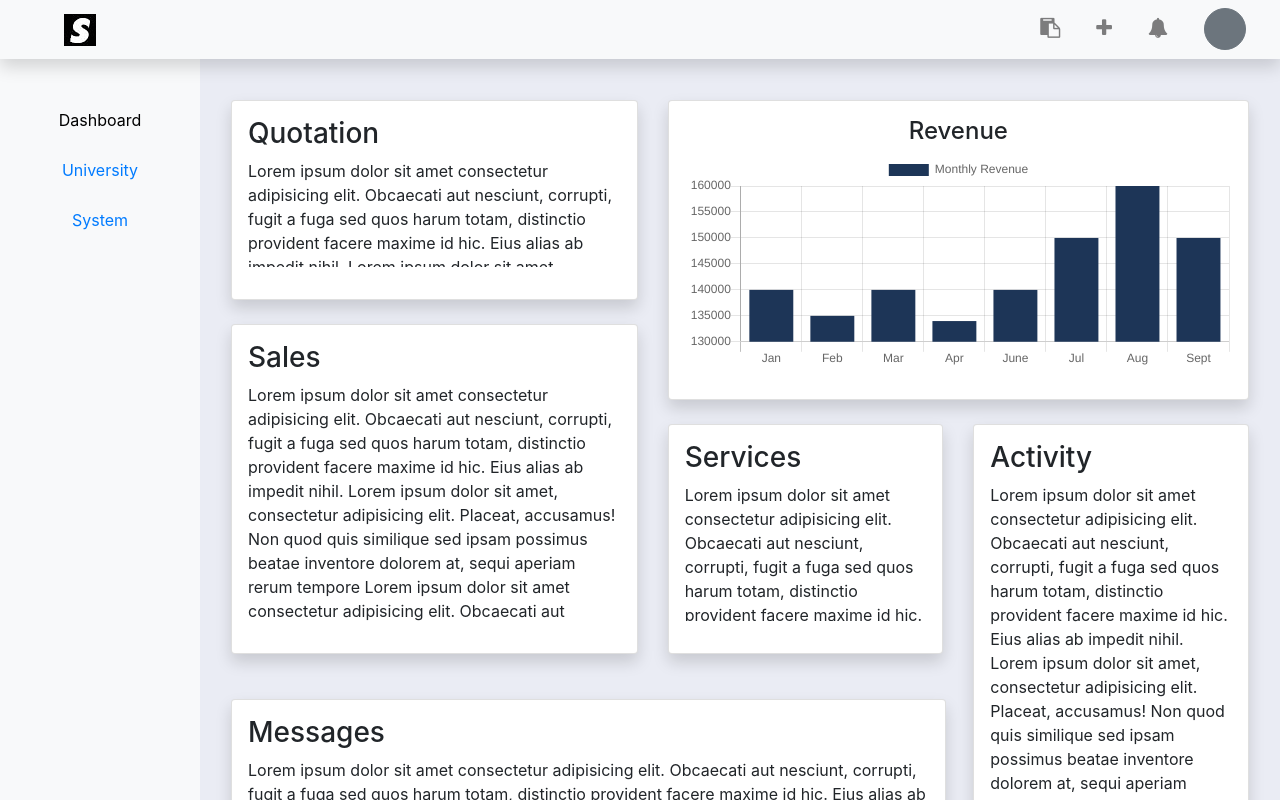
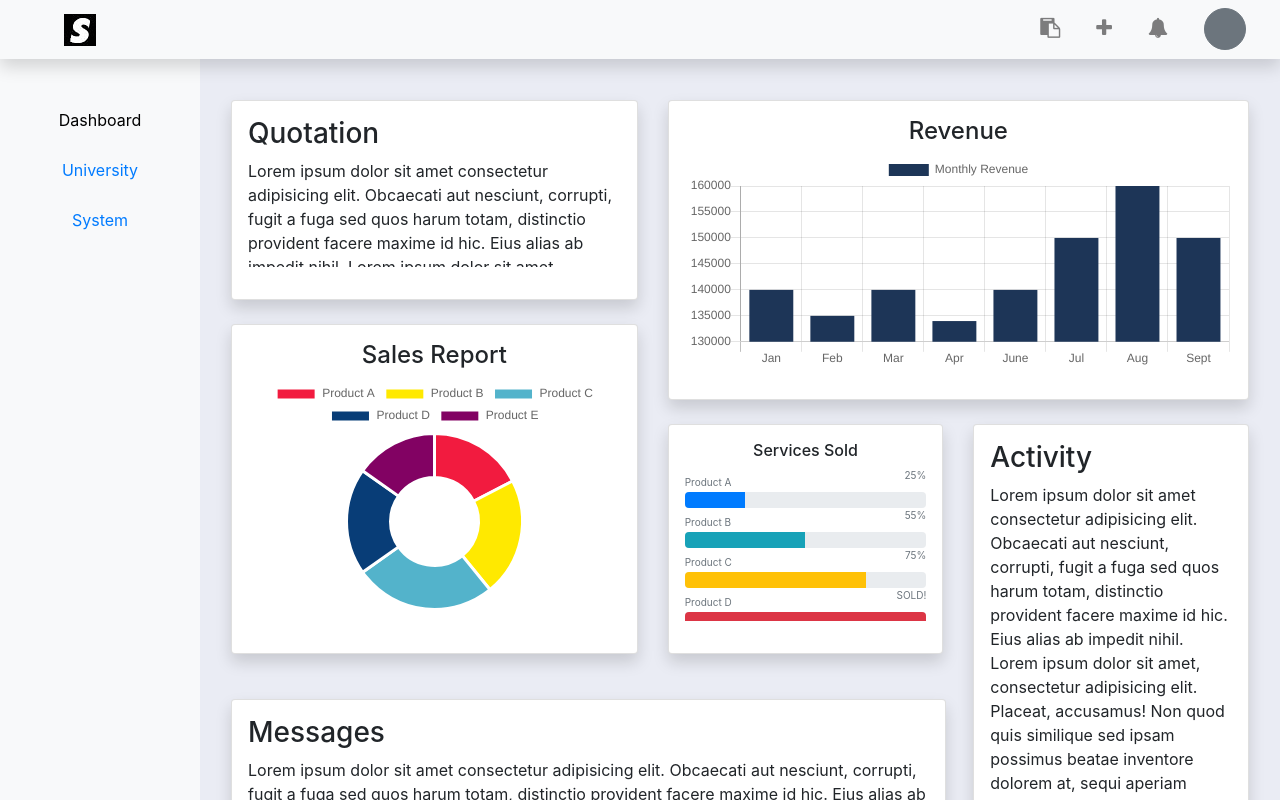
Before and after one commit to kaushikbhat07/starwisp-admin, a React (Create React App) app: page /home in a window 1280 px wide. Shown: the top 800 px of the page. Built offline with nearby package versions, Linux system fonts and the light colour scheme.

Commit message:
Progress bar

```diff
--- a/src/components/content/Revenue.js
+++ b/src/components/content/Revenue.js
@@ -1,5 +1,5 @@
 import React, { useState } from 'react';
-import { Card, CardBody, CardTitle } from 'reactstrap';
+import { Card } from 'reactstrap';
 import './Revenue.css'
 import { Bar } from 'react-chartjs-2';
 
--- a/src/components/content/Sales.js
+++ b/src/components/content/Sales.js
@@ -1,17 +1,29 @@
 import React, { useState } from 'react';
 import { Card } from 'reactstrap';
 import './Sales.css'
+import { Pie, Doughnut } from 'react-chartjs-2';
 
 function Sales() {
 	// const [count, setCount] = useState(0);
+
+	const data = {
+		labels: ['Product A', 'Product B', 'Product C', 'Product D', 'Product E'],
+		datasets: [{
+			label: "Sales Report",
+			backgroundColor: ['#f21b3f', '#ffe900', '#53b3cb', '#083d77', '#820263', '#5e3719'],
+			borderColor: '#fff',
+			data: [4000, 5000, 6000, 4500, 3500],
+			borderWidth: "3"
+		}
+		]
+	};
 
 	return (
 		<div>
 			<Card className="sales-card shadow p-3">
 				<p>
-					<h3>Sales</h3>
-					Lorem ipsum dolor sit amet consectetur adipisicing elit. Obcaecati aut nesciunt, corrupti, fugit a fuga sed quos harum totam, distinctio provident facere maxime id hic. Eius alias ab impedit nihil. Lorem ipsum dolor sit amet, consectetur adipisicing elit. Placeat, accusamus! Non quod quis similique sed ipsam possimus beatae inventore dolorem at, sequi aperiam rerum tempore
-					Lorem ipsum dolor sit amet consectetur adipisicing elit. Obcaecati aut nesciunt, corrupti, fugit a fuga sed quos harum totam, distinctio provident facere maxime id hic. Eius alias ab impedit nihil. Lorem ipsum dolor sit amet, consectetur adipisicing elit. Placeat, accusamus! Non quod quis similique sed ipsam possimus beatae inventore dolorem at, sequi aperiam rerum tempore
+					<h4 className="text-center">Sales Report</h4>
+					<Doughnut data={data} width={40} height={25} />
 				</p>
 			</Card>
 		</div>
--- a/src/components/content/Services.css
+++ b/src/components/content/Services.css
@@ -8,6 +8,10 @@
 
 .services-card p::-webkit-scrollbar {
 	width: 5px;
+}
+
+.text-sm {
+	font-size: 10px;
 }
 
 /* custom scroll bar */
--- a/src/components/content/Services.js
+++ b/src/components/content/Services.js
@@ -1,5 +1,5 @@
 import React, { useState } from 'react';
-import { Card } from 'reactstrap';
+import { Card, Progress } from 'reactstrap';
 import './Services.css'
 
 function Services() {
@@ -9,9 +9,21 @@ function Services() {
 		<div>
 			<Card className="services-card shadow p-3">
 				<p>
-					<h3>Services</h3>
-					Lorem ipsum dolor sit amet consectetur adipisicing elit. Obcaecati aut nesciunt, corrupti, fugit a fuga sed quos harum totam, distinctio provident facere maxime id hic. Eius alias ab impedit nihil. Lorem ipsum dolor sit amet, consectetur adipisicing elit. Placeat, accusamus! Non quod quis similique sed ipsam possimus beatae inventore dolorem at, sequi aperiam rerum tempore
-					Lorem ipsum dolor sit amet consectetur adipisicing elit. Obcaecati aut nesciunt, corrupti, fugit a fuga sed quos harum totam, distinctio provident facere maxime id hic. Eius alias ab impedit nihil. Lorem ipsum dolor sit amet, consectetur adipisicing elit. Placeat, accusamus! Non quod quis similique sed ipsam possimus beatae inventore dolorem at, sequi aperiam rerum tempore
+					<h6 className="text-center">Services Sold</h6>
+
+					<span className="text-sm text-left text-muted">Product A</span>
+					<span className="text-sm float-right text-muted">25%</span>
+					<Progress value={25} />
+
+					<span className="text-sm text-left text-muted">Product B</span>
+					<span className="text-sm float-right text-muted">55%</span>
+					<Progress color="info" value={50} />
+					<span className="text-sm text-left text-muted">Product C</span>
+					<span className="text-sm float-right text-muted">75%</span>
+					<Progress color="warning" value={75} />
+					<span className="text-sm text-left text-muted">Product D</span>
+					<span className="text-sm float-right text-muted">SOLD!</span>
+					<Progress color="danger" value={100} />
 				</p>
 			</Card>
 		</div>
```
